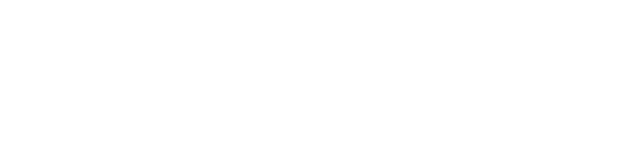
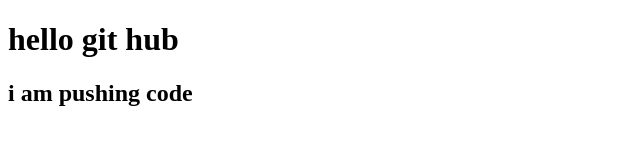
Before and after one commit to Anaisur96/my-second-repo, a plain HTML site: page index.html in a window 1280 px wide. Shown: the whole page, without its empty margins (0-640 px from the left). Drawn offline with Linux system fonts and the light colour scheme.

Commit message:
added header

```diff
--- a/index.html
+++ b/index.html
@@ -7,6 +7,8 @@
     <title>My second repo</title>
 </head>
 <body>
+    <h1>hello git hub</h1>
+    <h2>i am pushing code</h2>
 
 </body>
 </html>
```
